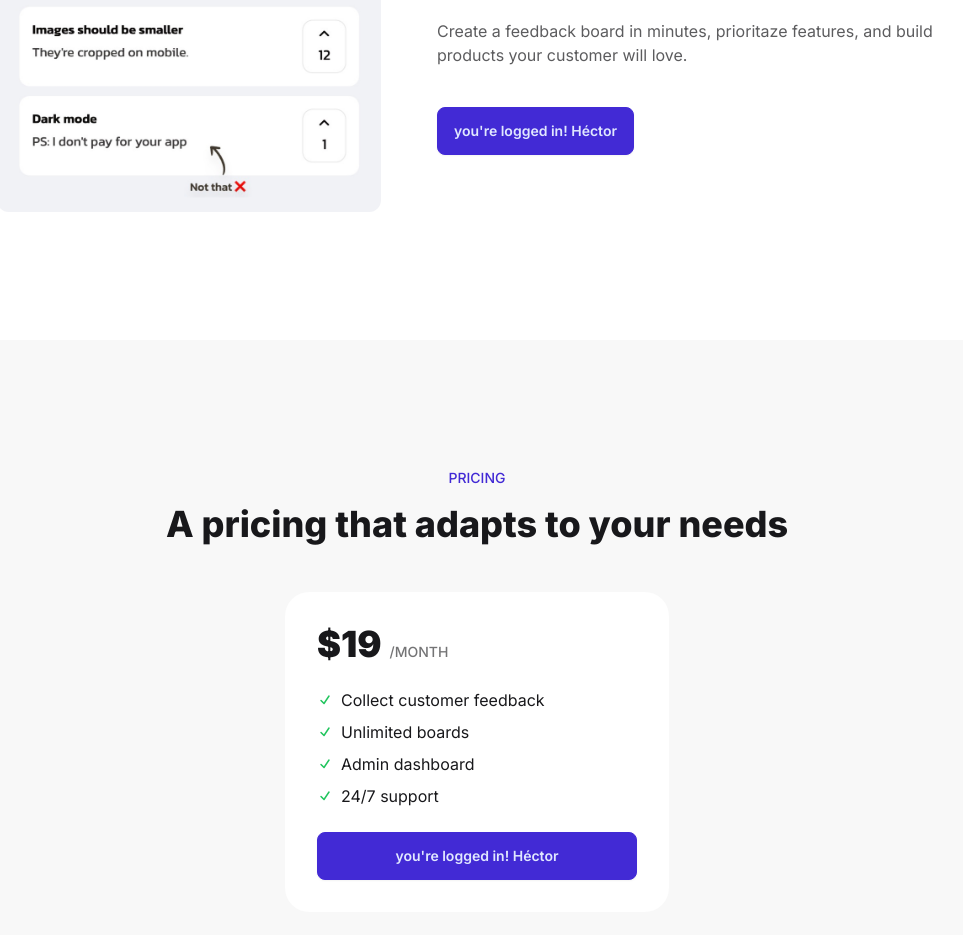
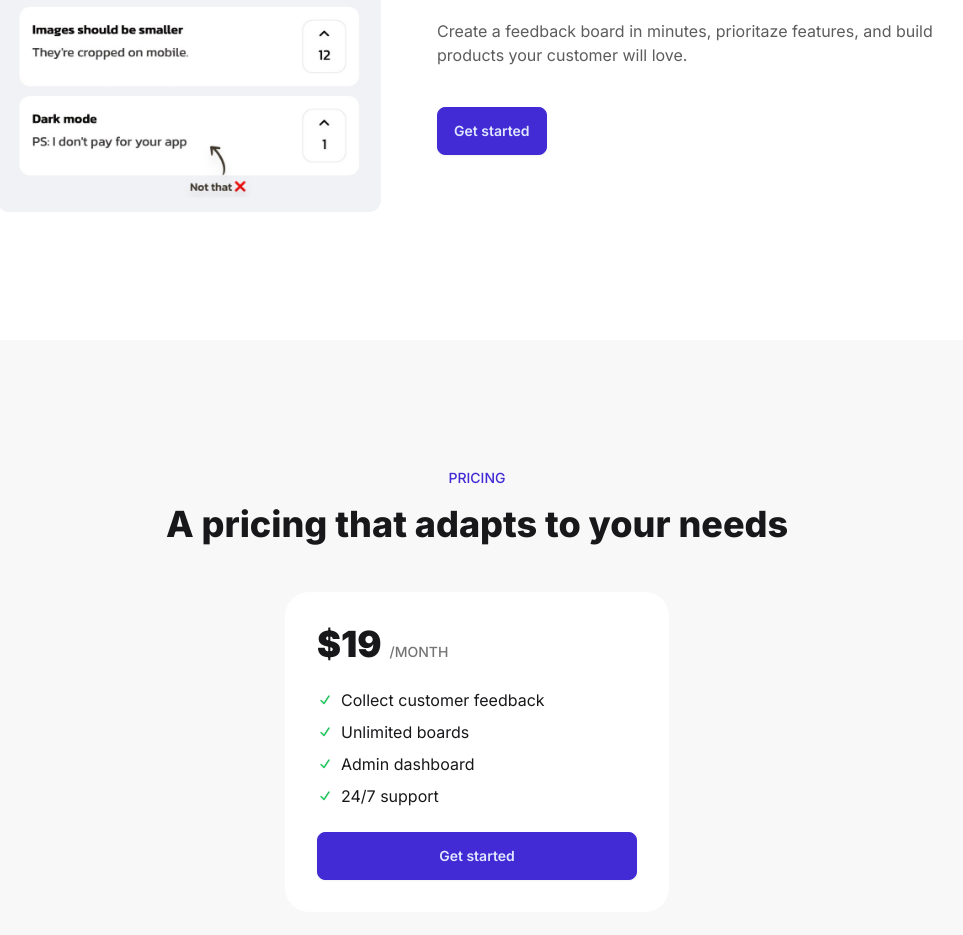
Before and after one commit to hectorlabra/codefast-saas, a Next.js app: page / in a window 1280 px wide. Shown: the part 357-1292 px from the top of the page, without its empty margins (163-1126 px from the left). Built offline with nearby package versions, Linux system fonts and the light colour scheme; no server answers.

Commit message:
implement authentication flow with session management and add logout button

```diff
--- /dev/null
+++ b/app/dashboard/layout.js
@@ -0,0 +1,12 @@
+import { auth } from "@/auth";
+import { redirect } from "next/navigation";
+
+export default async function LayoutPrivate({ children }) {
+  const session = await auth();
+
+  if (!session) {
+    redirect("/");
+  }
+
+  return children;
+}
--- a/app/dashboard/page.js
+++ b/app/dashboard/page.js
@@ -1,7 +1,10 @@
+import ButtonLogout from "@/components/ButtonLogOut";
+
 export default function Dashboard() {
   return (
     <main>
       <h1>Private Dashboard</h1>
+      <ButtonLogout />
     </main>
   );
 }
--- a/app/page.js
+++ b/app/page.js
@@ -2,10 +2,10 @@
 import FAQListItems from "@/components/FAQListItems";
 import Image from "next/image";
 import productDemo from "./productDemo.jpeg";
+import { auth } from "@/auth";
 
-export default function Home() {
-  const isLoggedIn = true;
-  const name = "Héctor";
+export default async function Home() {
+  const session = await auth();
 
   const pricingFeaturedList = [
     "Collect customer feedback",
@@ -29,13 +29,17 @@
             </a>
           </div>
           <div>
-            <ButtonLogin isLoggedIn={isLoggedIn} name={name} />
+            <ButtonLogin session={session} />
           </div>
         </div>
       </section>
       {/* HERO */}
       <section className="text-center lg:text-left py-32 px-8 max-w-5xl mx-auto flex flex-col lg:flex-row gap-14 items-center lg:items-start">
-        <Image src={productDemo} alt="Product demo" className="w-96 rounded-xl" />
+        <Image
+          src={productDemo}
+          alt="Product demo"
+          className="w-96 rounded-xl"
+        />
         <div>
           <h1 className="text-3xl lg:text-5xl font-bold mb-6">
             Collect customer feedback to build better products
@@ -44,7 +48,7 @@
             Create a feedback board in minutes, prioritaze features, and build
             products your customer will love.
           </div>
-          <ButtonLogin isLoggedIn={isLoggedIn} name={name} />
+          <ButtonLogin session={session} />
         </div>
       </section>
       {/* PRICING */}
@@ -82,11 +86,7 @@
                 </li>
               ))}
             </ul>
-            <ButtonLogin
-              isLoggedIn={isLoggedIn}
-              name={name}
-              extraStyle="w-full"
-            />
+            <ButtonLogin session={session} extraStyle="w-full" />
           </div>
         </div>
       </section>
--- a/components/ButtonLogin.js
+++ b/components/ButtonLogin.js
@@ -1,10 +1,31 @@
+"use client";
+
 import Link from "next/link";
+import { signIn } from "next-auth/react";
 
-const ButtonLogin = ({isLoggedIn, name, extraStyle}) => {
-  if (isLoggedIn) {
-    return <Link href="/dashboard" className={`btn btn-primary ${extraStyle ? extraStyle : ""}`}>you&apos;re logged in! {name}</Link>;
+const ButtonLogin = ({ session, extraStyle }) => {
+  const dashboardURL = "/dashboard";
+
+  if (session) {
+    return (
+      <Link
+        href={dashboardURL}
+        className={`btn btn-primary ${extraStyle ? extraStyle : ""}`}
+      >
+        you&apos;re logged in! {session.user.name || "friend"}
+      </Link>
+    );
   } else {
-    return <button>Login</button>
+    return (
+      <button
+        className={`btn btn-primary ${extraStyle ? extraStyle : ""}`}
+        onClick={() => {
+          signIn(undefined, { callbackUrl: dashboardURL });
+        }}
+      >
+        Get started
+      </button>
+    );
   }
 };
 
--- /dev/null
+++ b/components/ButtonLogout.js
@@ -0,0 +1,13 @@
+"use client";
+
+import { signOut } from "next-auth/react";
+
+const ButtonLogout = () => {
+  return (
+    <button className="btn-btn-ghost" onClick={() => signOut()}>
+      Logout
+    </button>
+  );
+};
+
+export default ButtonLogout;
```
